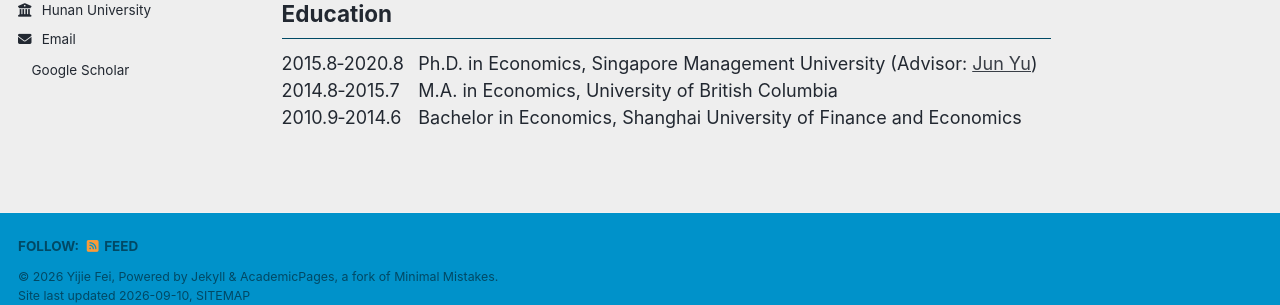
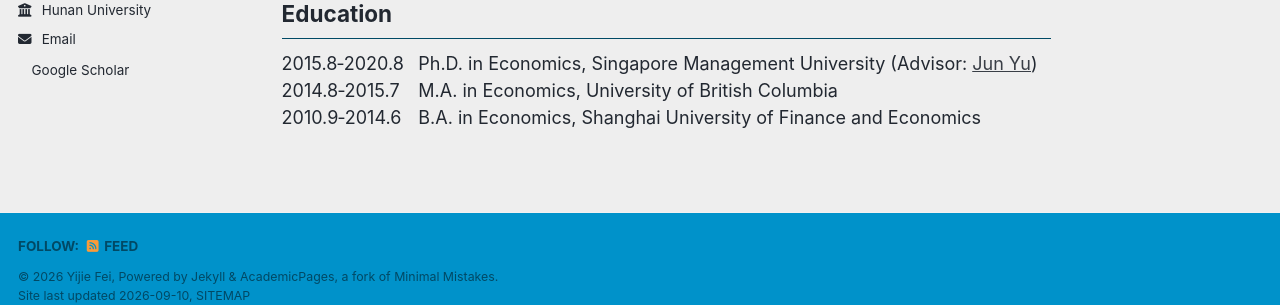
Before and after one commit to yijiefei/yijiefei.github.io, a Jekyll site: the page built from _pages/about.md, in a window 1280 px wide. Shown: the part 446-751 px from the top of the page. Built offline with Jekyll 4.4.1, drawn with Linux system fonts in a browser that asks for light colours; a style sheet for code colours, icons or effects is not loaded.

Commit message:
Update degree title from 'Bachelor' to 'B.A.'

```diff
--- a/_pages/about.md
+++ b/_pages/about.md
@@ -71,4 +71,4 @@ I am an associate professor at College of Finance and Statistics, Hunan Universi
   </div>
   <div class="pos-tr">
     <div class="pos-td-year">2010.9‑2014.6</div>
-    <div class="pos-td-desc">Bachelor in Economics, Shanghai University of Finance and Economics
+    <div class="pos-td-desc">B.A. in Economics, Shanghai University of Finance and Economics
```
